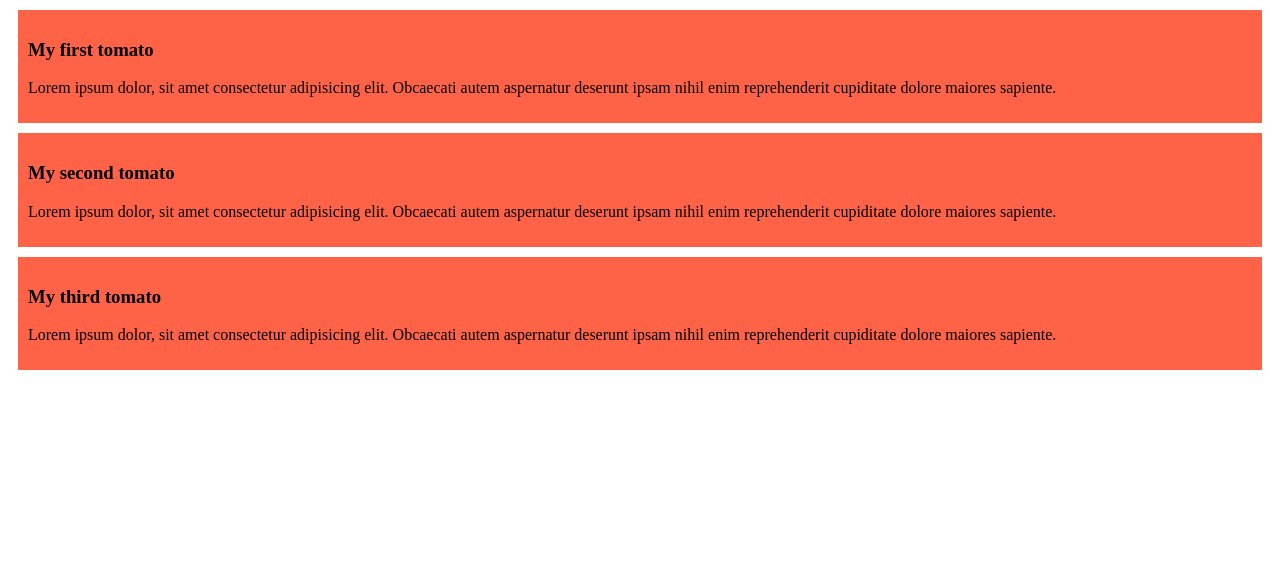
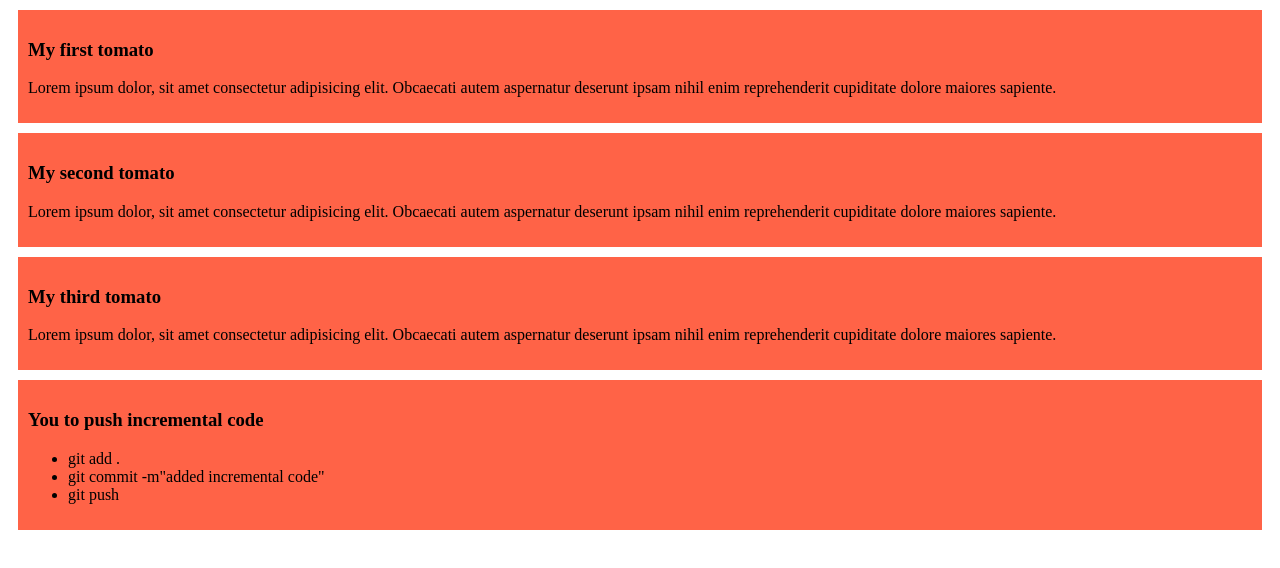
Before and after one commit to fareaz/my-simple-website, a plain HTML site: page index.html in a window 1280 px wide. Drawn offline with Linux system fonts and the light colour scheme.

Commit message:
added a list to push code

```diff
--- a/index.html
+++ b/index.html
@@ -17,7 +17,14 @@
             <h3>My third tomato</h3>
             <p>Lorem ipsum dolor, sit amet consectetur adipisicing elit. Obcaecati autem aspernatur deserunt ipsam nihil enim reprehenderit cupiditate dolore maiores sapiente.</p>
         </div>
-    </title>
+    <div>
+        <h3>You to push incremental code</h3>
+        <ul>
+            <li>git add .</li>
+            <li>git commit -m"added incremental code"</li>
+            <li>git push</li>
+        </ul>
+    </div>
 </head>
 <body>
 
```
